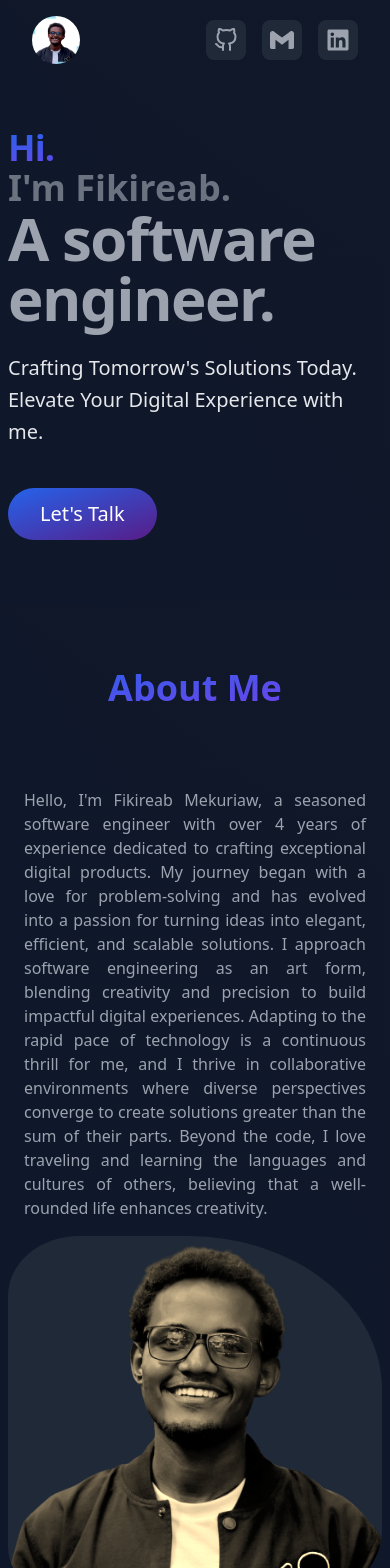
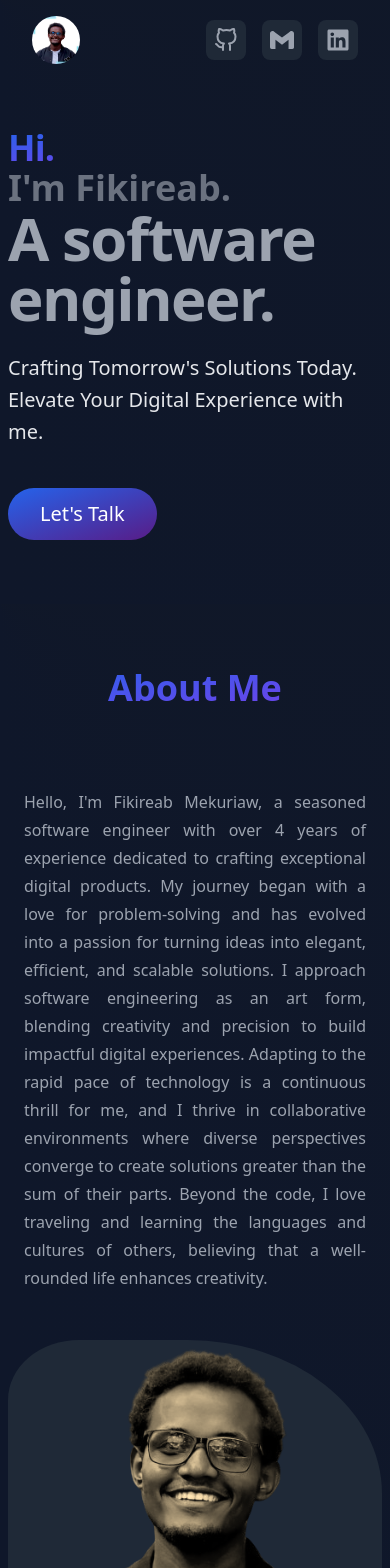
Before and after one commit to fikireab-m/personal-website, a React (Vite) app: page / in a window 390 px wide. Shown: the top 1568 px of the page. Built offline with nearby package versions, Linux system fonts and the light colour scheme.

Commit message:
some style fix

```diff
--- a/src/pages/About.tsx
+++ b/src/pages/About.tsx
@@ -7,15 +7,15 @@ const AboutMe = () => {
                 <h1 className="text-4xl font-bold text-center text-transparent bg-gradient-to-br from-blue-600 to-purple-600 pb-8" style={{ backgroundClip: "text" }}>
                     About Me
                 </h1>
-                <div className="px-2 sm:px-8 py-8 lg:flex justify-center items-start gap-8 lg:mr-48">
-                    <div className="md:max-w-lg xl:max-w-2xl md:text-left text-gray-400 md">
+                <div className="px-2 sm:px-8 py-8 grid grid-cols-1 md:grid-cols-5 lg:grid-cols-7 content-center items-start gap-8 mx-auto md:mr-48">
+                    <div className="md:text-left text-gray-400 md:col-span-3 lg:col-span-4 h-full">
                         <div className="rounded-lg p-4 transform transition all duration-500 hover:text-gray-200">
-                            <p className="text-justify md:leading-7">
+                            <p className="text-justify leading-7 ">
                                 {aboutme}
                             </p>
                         </div>
                     </div>
-                    <div className="overflow-hidden max-w-xl md:col-span-2 lg:col-span-3 rouded-full bg-gray-800 flex justify-center group hover:shadow-[0.5rem_0.5rem_#F44336,-0.5rem_-0.5rem_#00BCD4]" style={{
+                    <div className="overflow-hidden max-w-xl md:col-span-2 lg:col-span-3 rouded-full bg-gray-800 flex justify-center group hover:shadow-[0.5rem_0.5rem_#0B60B0,-0.5rem_-0.5rem_#00BCD4]" style={{
                         borderRadius: "19% 52% 29% 23% / 16% 41% 21% 17%"
                     }}>
                         <img src={myPic} alt="My pic" className="sepia group-hover:scale-105 group-hover:sepia-0 transform transition all duration-500"/>
--- /dev/null
+++ b/src/pages/Projects.tsx
@@ -0,0 +1,7 @@
+const Projects = () => {
+  return (
+    <div>Projects</div>
+  )
+}
+
+export default Projects
```
